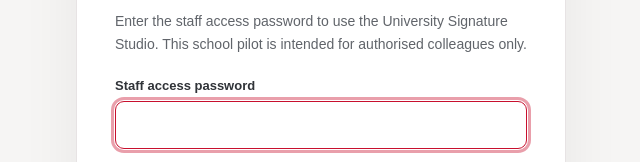
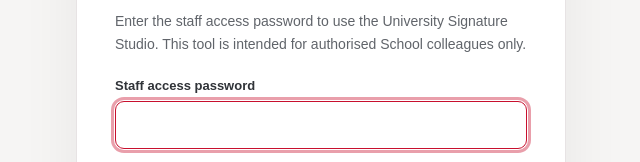
Before and after one commit to Dr-Mike-Newell/SPSS-Signature-Builder-, a plain HTML site: page access.html in a window 1280 px wide. Shown: the part 346-508 px from the top of the page, 319-959 px from the left. Drawn offline with Linux system fonts and the light colour scheme.

Commit message:
Prepare version 4.0 staff-facing launch presentation

```diff
--- a/access.html
+++ b/access.html
@@ -33,7 +33,7 @@ footer a{color:#b00e2d}
 <img class="brand" src="/assets/logos/university-of-bedfordshire-master.png" alt="University of Bedfordshire" width="210">
 <div class="eyebrow">School identity toolkit · Restricted access</div>
 <h1>Our School, your signature.</h1>
-<p>Enter the staff access password to use the University Signature Studio. This school pilot is intended for authorised colleagues only.</p>
+<p>Enter the staff access password to use the University Signature Studio. This tool is intended for authorised School colleagues only.</p>
 <form id="accessForm" autocomplete="on">
 <label for="password">Staff access password</label>
 <input id="password" name="password" type="password" autocomplete="current-password" required autofocus minlength="12">
```
